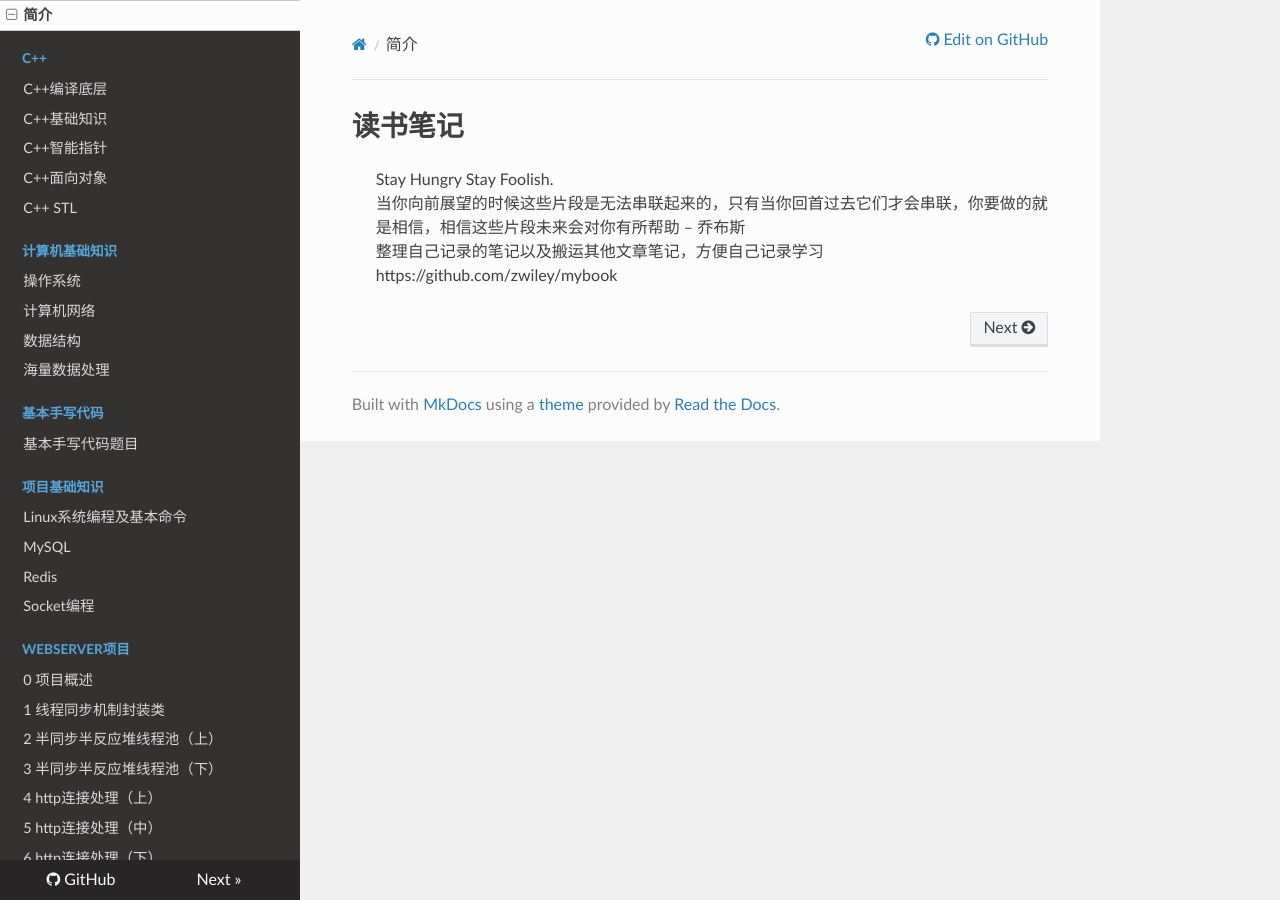
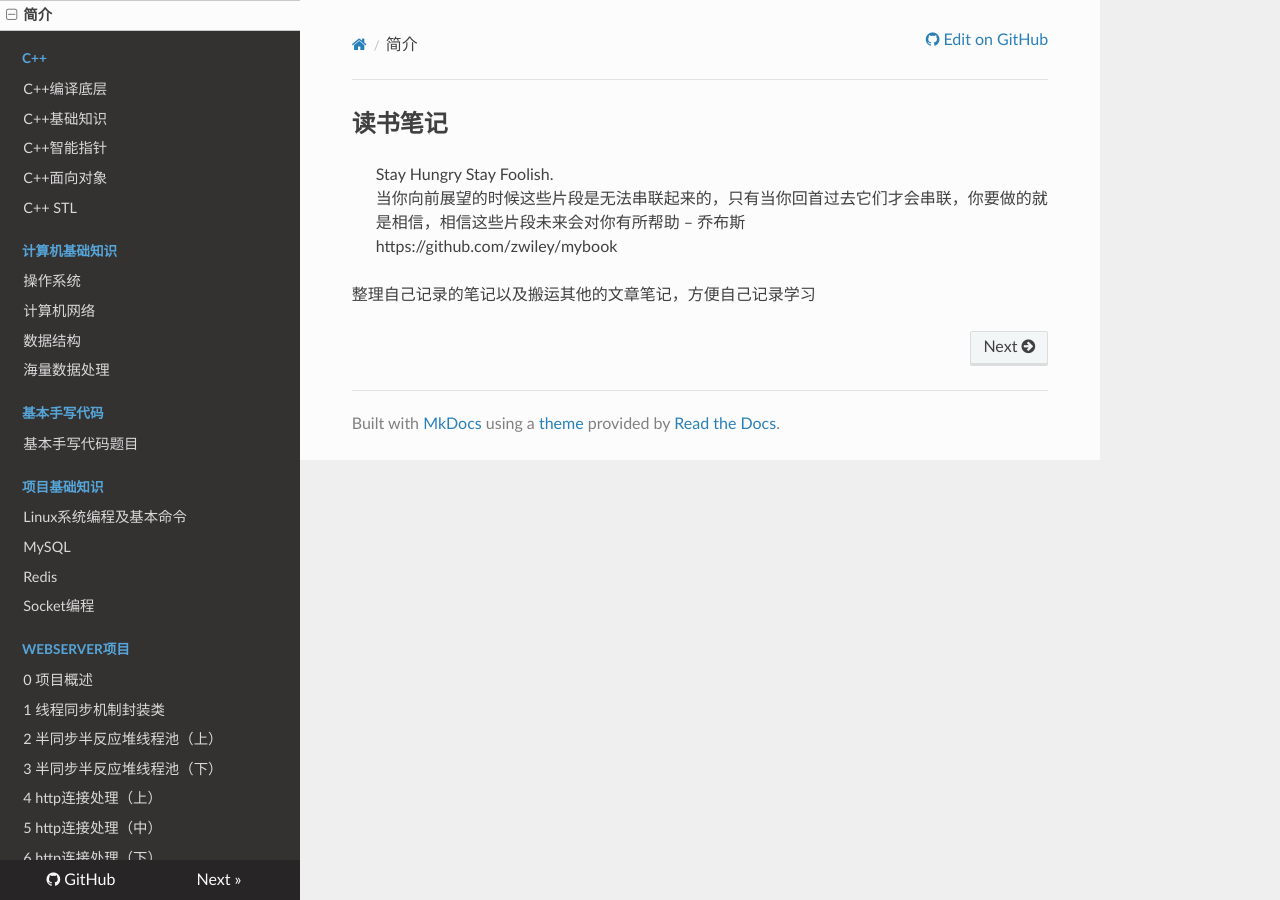
Before and after one commit to ZWiley/mybook, an MkDocs documentation site: the page built from docs/index.md, in a window 1280 px wide. Built offline with MkDocs 1.6.1, drawn with Linux system fonts in a browser that asks for light colours; nearby versions of some CDN libraries.

Commit message:
Update index.md

```diff
--- a/docs/index.md
+++ b/docs/index.md
@@ -1,6 +1,8 @@
-# 读书笔记
+## 读书笔记
 
 > Stay Hungry Stay Foolish.<br>
 > 当你向前展望的时候这些片段是无法串联起来的，只有当你回首过去它们才会串联，你要做的就是相信，相信这些片段未来会对你有所帮助 -- 乔布斯<br>
-> 整理自己记录的笔记以及搬运其他文章笔记，方便自己记录学习<br>
-> https://github.com/zwiley/mybook
+> https://github.com/zwiley/mybook<br>
+
+
+整理自己记录的笔记以及搬运其他的文章笔记，方便自己记录学习
```
